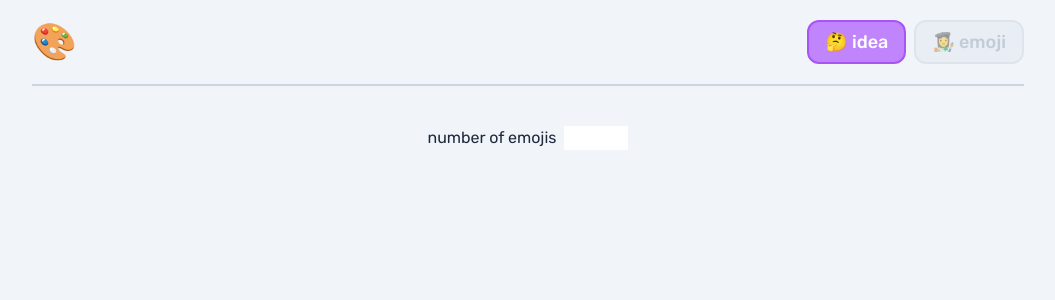
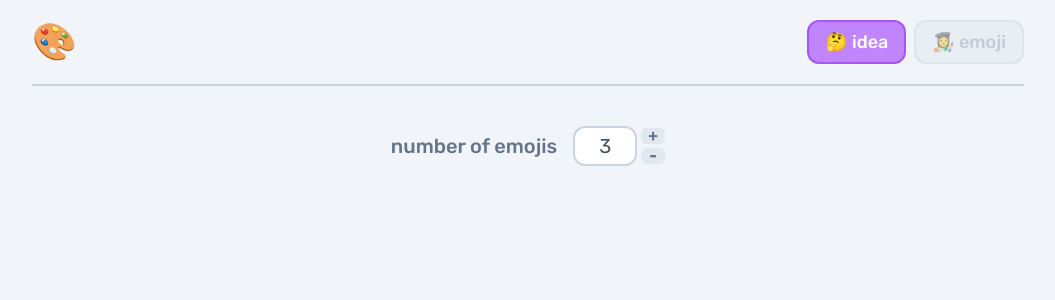
Before and after one commit to gukodev/drawing-idea-generator, a Next.js app: page / in a window 1280 px wide. Shown: the top 300 px of the page, without its empty margins (112-1167 px from the left). Built offline with nearby package versions, Linux system fonts and the light colour scheme.

Commit message:
start emoji generator

```diff
--- /dev/null
+++ b/src/components/AlterButton.tsx
@@ -0,0 +1,24 @@
+'use client'
+import { useAudio } from '@/contexts/AudioContext'
+import { onClickWithAudio } from '@/util/audio'
+import { twMerge } from 'tailwind-merge'
+
+interface AlterButtonProps extends React.HTMLAttributes<HTMLButtonElement> {
+    children: React.ReactNode
+}
+export default function AlterButton({ children, onClick, ...rest }: AlterButtonProps) {
+    const { play } = useAudio()
+    return (
+        <button
+            className={twMerge(
+                'inline-flex items-center justify-center w-6 h-4 rounded-md',
+                'transition-colors duration-200 ease-out',
+                'font-bold bg-slate-200 text-slate-500 hover:bg-slate-300'
+            )}
+            onClick={(e) => onClickWithAudio(play, { onClick, e })}
+            {...rest}
+        >
+            {children}
+        </button>
+    )
+}
--- a/src/components/EmojiGenerator.tsx
+++ b/src/components/EmojiGenerator.tsx
@@ -1,10 +1,76 @@
+'use client'
+import { useEffect, useState } from 'react'
+import { twMerge } from 'tailwind-merge'
+import AlterButton from './AlterButton'
+
 export default function EmojiGenerator() {
+    const [inputError, setInputError] = useState<boolean>(false)
+    const [num, setNum] = useState<number>(3)
+
+    const validateInput = (num: number) => {
+        if (num < 1 || num > 5) return false
+        return true
+    }
+
+    const handleInputChange = (e: React.ChangeEvent<HTMLInputElement>) => {
+        const value = e.target.value
+        const parsed = parseInt(value)
+        setNum(parsed)
+    }
+
+    const handleIncrement = () => {
+        setNum((prev) => {
+            const n = prev + 1
+            if (!validateInput(n)) return prev
+            return n
+        })
+    }
+
+    const handleDecrement = () => {
+        setNum((prev) => {
+            const n = prev - 1
+            if (n < 0) return prev
+            return n
+        })
+    }
+
+    useEffect(() => {
+        if (!validateInput(num)) {
+            setInputError(true)
+            return
+        }
+        setInputError(false)
+    }, [num])
+
     return (
         <div>
             <div className='w-full flex items-center justify-center'>
-                <div className='flex items-center gap-2'>
-                    <span>number of emojis</span>
-                    <input type='number' className='w-16' />
+                <div className='flex items-center gap-4'>
+                    <span className='font-medium select-none text-xl text-slate-500'>
+                        number of emojis
+                    </span>
+                    <div className='flex items-center gap-1'>
+                        <input
+                            type='number'
+                            min={1}
+                            max={5}
+                            value={num}
+                            onChange={handleInputChange}
+                            placeholder='3'
+                            className={twMerge(
+                                'w-16 p-1 rounded-xl',
+                                'transition-colors duration-200 ease-out',
+                                'border-2 border-slate-300',
+                                'text-xl text-center text-slate-600',
+                                'focus:outline-none focus:border-slate-400',
+                                inputError && 'border-red-300 focus:border-red-300'
+                            )}
+                        />
+                        <div className='flex flex-col gap-1'>
+                            <AlterButton onClick={handleIncrement}>{'+'}</AlterButton>
+                            <AlterButton onClick={handleDecrement}>{'-'}</AlterButton>
+                        </div>
+                    </div>
                 </div>
             </div>
         </div>
```
